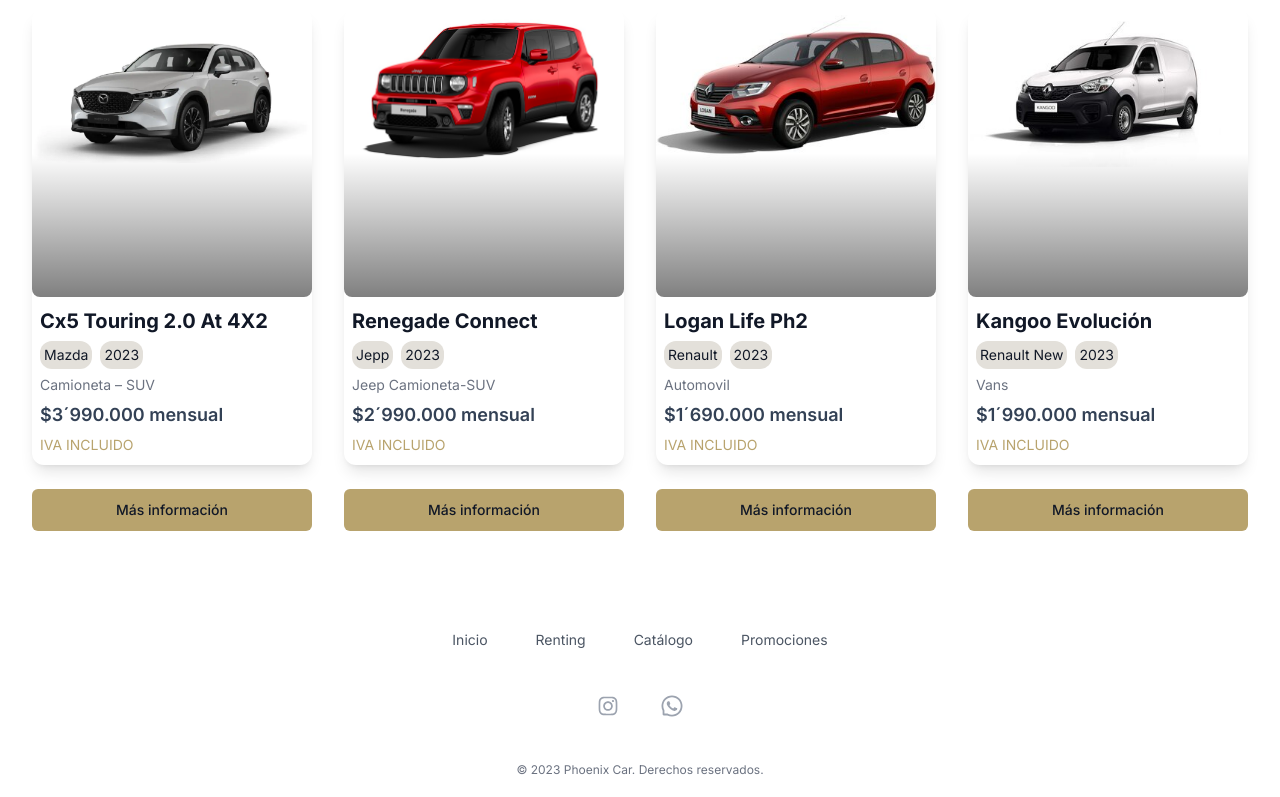
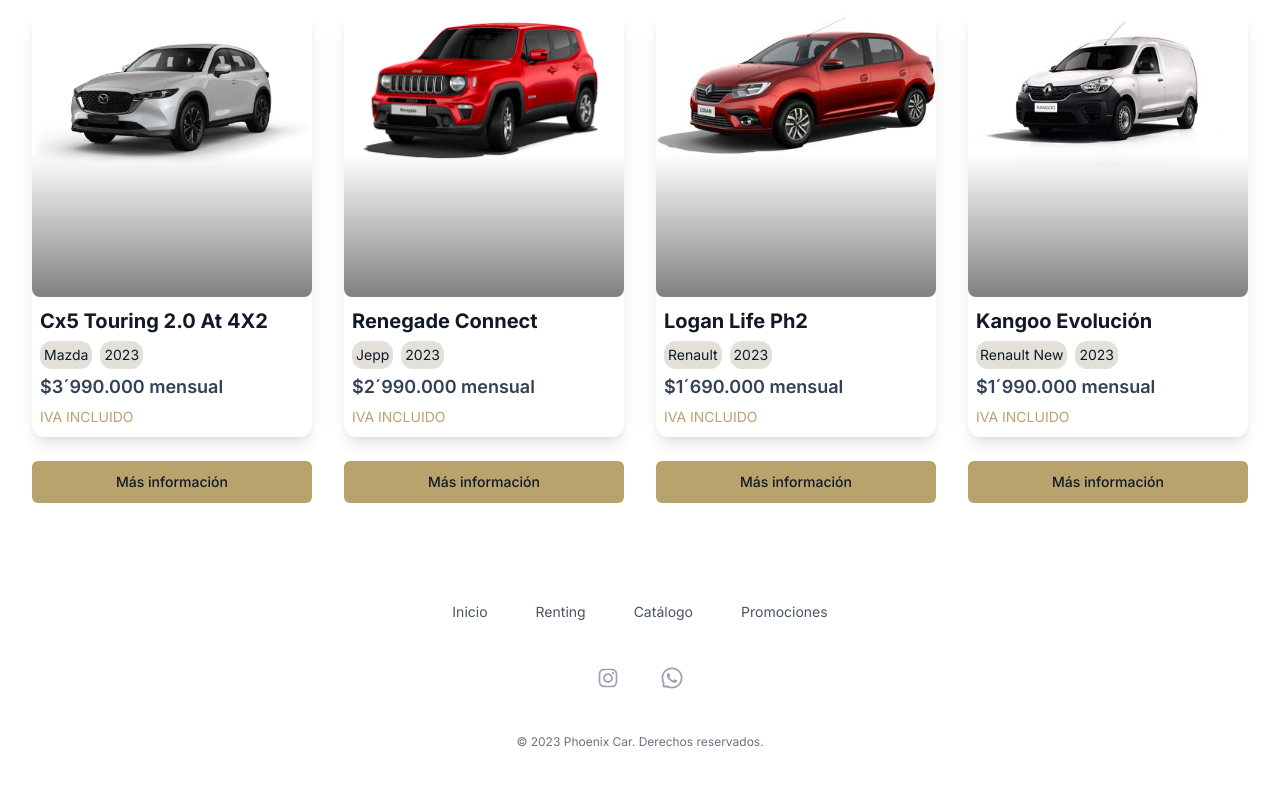
Before and after one commit to shelsyn/phoenix_He, a Next.js app: page / in a window 1280 px wide. Shown: the part 1916-2713 px from the top of the page. Built offline with nearby package versions, Linux system fonts and the light colour scheme.

Commit message:
[ADD] promocambio

```diff
--- a/src/components/Productos.jsx
+++ b/src/components/Productos.jsx
@@ -8,7 +8,6 @@
       precio: '$3´990.000 mensual',
       marca: 'Mazda',
       iva:'IVA INCLUIDO',
-      tipo: 'Camioneta – SUV',
       ficha:'https://acrobat.adobe.com/id/urn:aaid:sc:VA6C2:ac167ec6-79cf-4bfd-9fbf-cf4498ad5ab7'
 
     },
@@ -22,7 +21,6 @@
       precio: '$2´990.000 mensual',
       marca: 'Jepp',
       iva:'IVA INCLUIDO',
-      tipo: 'Jeep Camioneta-SUV',
       ficha: 'https://acrobat.adobe.com/id/urn:aaid:sc:VA6C2:8d0a4fa4-b9c5-4db4-9c69-37acc2cdfa1e'
     },
     {
@@ -35,7 +33,6 @@
       precio: '$1´690.000 mensual',
       iva:'IVA INCLUIDO',
       marca: 'Renault ',
-      tipo: 'Automovil',
       ficha:'https://acrobat.adobe.com/id/urn:aaid:sc:VA6C2:97e30701-aea4-40a8-9878-6aed570bf12e'
 
     },
@@ -47,7 +44,6 @@
       imageSrc: './van-prom.jpg',
       precio: '$1´990.000 mensual',
       marca: 'Renault New',
-      tipo: 'Vans',
       iva:'IVA INCLUIDO',
       ficha:''
     },
```
